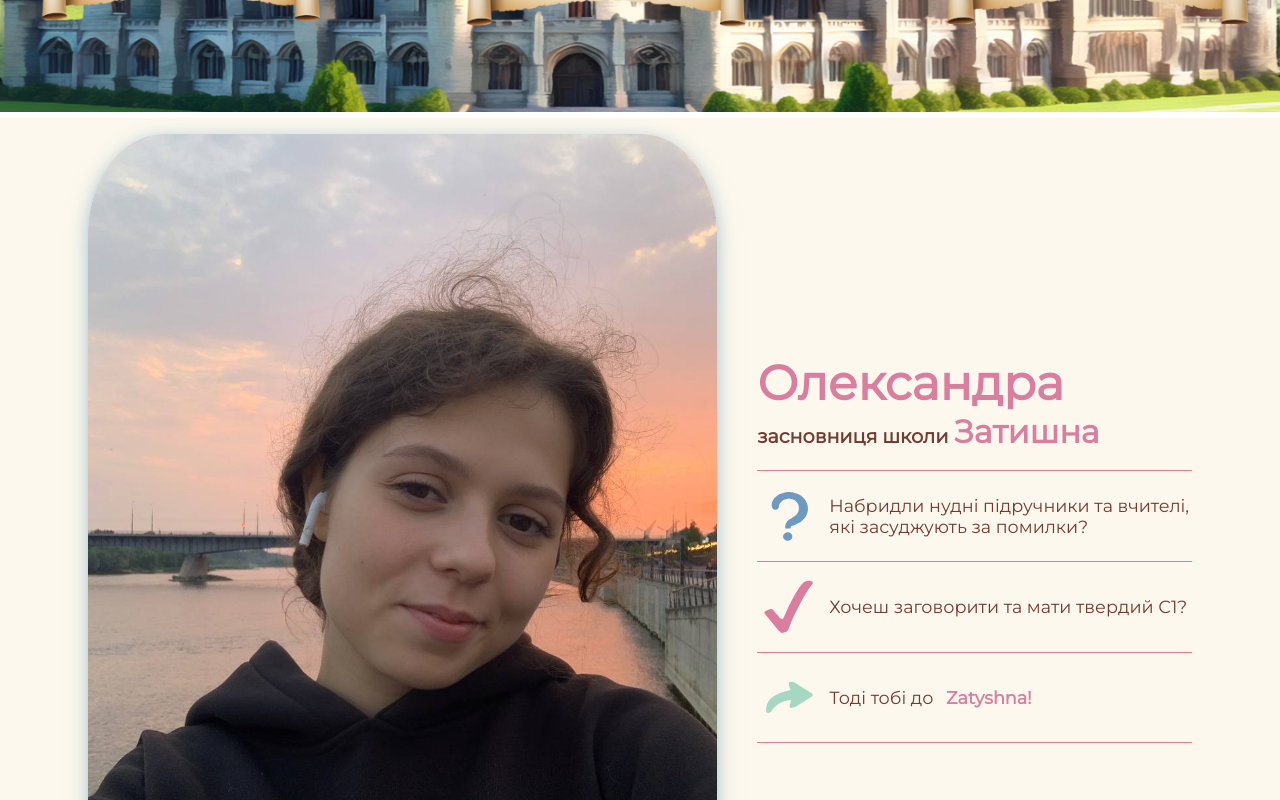
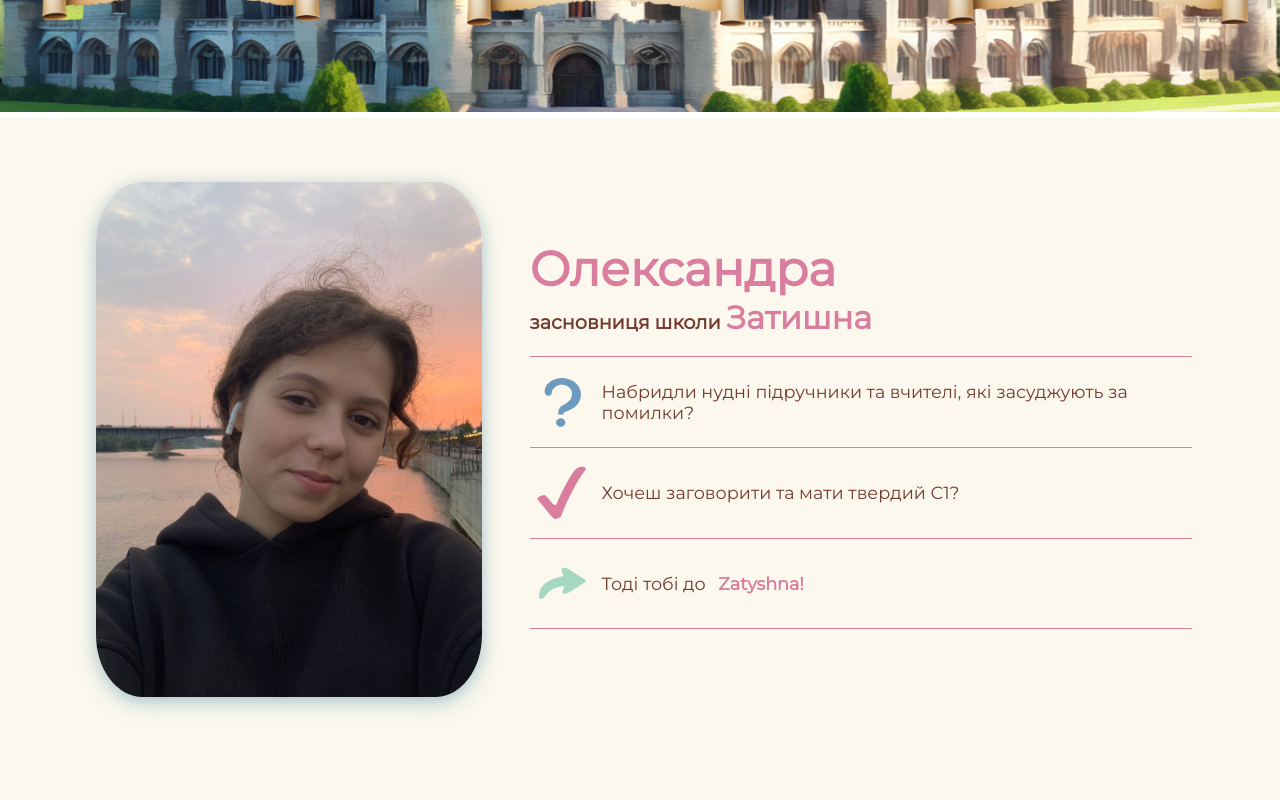
Before and after one commit to OlenaPobehailo/zatyshna, a Next.js app: page / in a window 1280 px wide. Shown: the part 540-1340 px from the top of the page. Built offline with nearby package versions, Linux system fonts and the light colour scheme.

Commit message:
update styles

```diff
--- a/src/components/Container/Container.module.scss
+++ b/src/components/Container/Container.module.scss
@@ -1,7 +1,7 @@
 @import "../../styles/variables.scss";
 
 .container {
-  width: var(--breakpoint-mobile);
+  width: $breakpoint-mobile;
   margin: 0 auto;
   padding: 0 8px;
 
@@ -11,48 +11,48 @@
   }
 
   @media screen and (min-width: $breakpoint-tablet) {
-    width: var(--breakpoint-tablet);
+    width: $breakpoint-tablet;
     padding: 0 24px;
   }
 
   @media screen and (min-width: $breakpoint-laptop) {
-    width: var(--breakpoint-laptop);
+    width: $breakpoint-laptop;
     padding: 0 36px;
   }
 
   @media screen and (min-width: $breakpoint-laptop-large) {
-    width: var(--breakpoint-laptop-large);
+    width: $breakpoint-laptop-large;
     padding: 0 48px;
   }
 
   @media screen and (min-width: $breakpoint-desktop) {
-    width: var(--breakpoint-desktop);
+    width: $breakpoint-desktop;
     padding: 0 64px;
   }
 }
 
 .containerWithoutPadding {
-  min-width: var(--breakpoint-mobile);
+  min-width: $breakpoint-mobile;
   width: 100%;
   margin: 0 auto;
 
   /* @media screen and (min-width: $breakpoint-mobile-large) {
-    width: var(--breakpoint-mobile-large);
+    width: $breakpoint-mobile-large;
   }
 
   @media  screen and (min-width: $breakpoint-tablet) {
-    width: var(--breakpoint-tablet);
+    width: $breakpoint-tablet;
   }
 
-  @media screen and (min-width: var(--breakpoint-laptop)) {
-    width: var(--breakpoint-laptop);
+  @media screen and (min-width: $breakpoint-laptop) {
+    width: $breakpoint-laptop;
   }
 
   @media screen and (min-width: $breakpoint-laptop-large) {
-    width: var(--breakpoint-laptop-large);
+    width: $breakpoint-laptop-large;
   }
 
   @media screen and (min-width: $breakpoint-desktop) {
-    width: var(--breakpoint-desktop);
+    width: $breakpoint-desktop;
   } */
 }
--- a/src/components/Sections/Sasha/Sasha.module.scss
+++ b/src/components/Sections/Sasha/Sasha.module.scss
@@ -23,16 +23,17 @@
 
   @media screen and (min-width: $breakpoint-tablet) {
     margin: 0 auto;
-    /* width: 50%; */
-    height: 50%;
     width: auto;
     order: 2;
   }
 
+  @media screen and (min-width: $breakpoint-laptop) {
+    width: 35%;
+  }
+
   @media screen and (min-width: $breakpoint-desktop) {
-    /* height: calc(100vh - 128px);
-    width: auto;
-    margin: 0 auto; */
+    width: 30%;
+    margin: 0 auto;
   }
 }
 
--- a/src/components/Sections/Sasha/Sasha.tsx
+++ b/src/components/Sections/Sasha/Sasha.tsx
@@ -13,8 +13,8 @@ const Sasha = () => {
             <Image
               className={css.photo}
               src="/assets/images/main-photo.jpg"
-              width="600"
-              height="800"
+              width="959"
+              height="1280"
               alt=""
             />
           </div>
--- a/src/styles/globals.scss
+++ b/src/styles/globals.scss
@@ -114,20 +114,20 @@ img {
   flex-direction: column;
   gap: 16px;
 
-  @media screen and (min-width: var(--breakpoint-tablet)) {
+  @media screen and (min-width: $breakpoint-tablet) {
     display: block;
     padding: 64px 0;
     min-height: calc(90vh);
   }
 
-  @media screen and (min-width: var(--breakpoint-desktop)) {
+  @media screen and (min-width: $breakpoint-desktop) {
     padding: 96px 0;
   }
 
   /* outline: 1px solid green; */
 }
 
-.section-hidden-heading  {
+.section-hidden-heading {
   position: absolute;
   white-space: nowrap;
   width: 1px;
```
